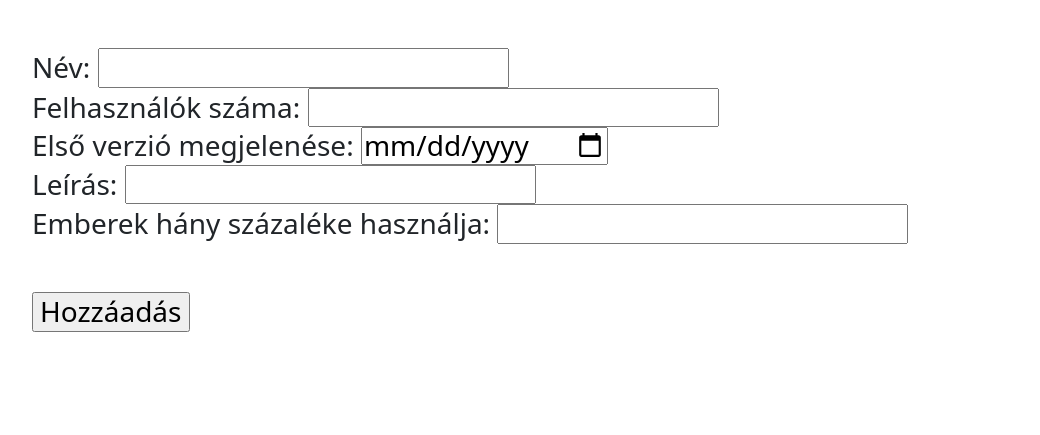
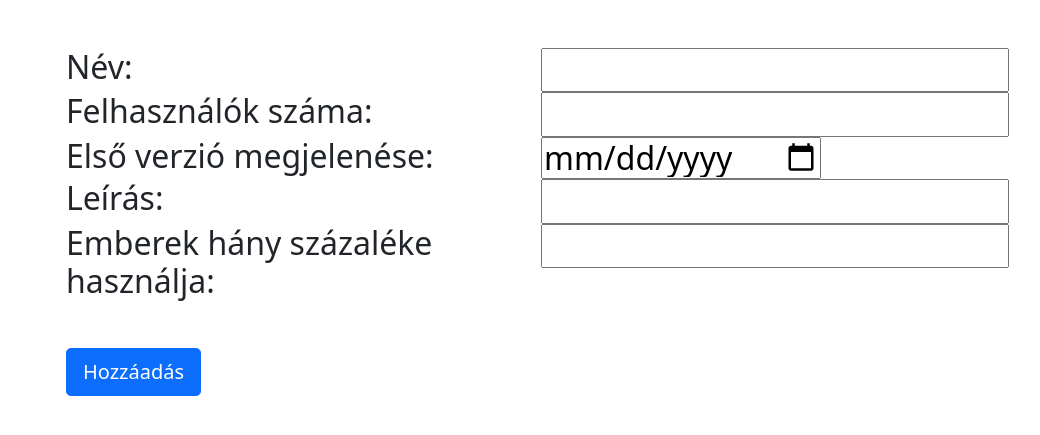
Before and after one commit to kilianmarcell/OP_Rendszerek, a PHP site: page / in a window 1280 px wide. Shown: the top 435 px of the page, without its empty margins (16-1056 px from the left). Run offline with PHP 8.4, Linux system fonts and the light colour scheme; data that the repository does not hold is empty.

Commit message:
Bootstrap alkalmazva, szép kinézet megvalósítva

```diff
--- a/index.php
+++ b/index.php
@@ -43,14 +43,53 @@ if ($_SERVER['REQUEST_METHOD'] == 'POST') {
 </head>
 <body>
 
-     <form method="POST" class="m-5 h3">
+     <form method="POST" class="m-5 h2">
 
-          Név: <input type="text" name="nev"><br>
-          Felhasználók száma: <input type="number" name="felhasznalok"><br>
-          Első verzió megjelenése: <input type="date" name="datum"><br>
-          Leírás: <input type="text" name="leiras"><br>
-          Emberek hány százaléke használja: <input type="number" name="szazalek"><br>
-          <input class="mt-5" type="submit" value="Hozzáadás">
+          <div class="container">
+               <div class="row">
+                    <div class="col-sm-5">
+                         Név:
+                    </div>
+                    <div class="col-sm-7">
+                         <input type="text" name="nev"><br>
+                    </div>
+               </div>
+               <div class="row">
+                    <div class="col-sm-5">
+                         Felhasználók száma:
+                    </div>
+                    <div class="col-sm-7">
+                         <input type="number" name="felhasznalok"><br>
+                    </div>
+               </div>
+               <div class="row">
+                    <div class="col-sm-5">
+                         Első verzió megjelenése:
+                    </div>
+                    <div class="col-sm-7">
+                         <input type="date" name="datum"><br>
+                    </div>
+               </div>
+               <div class="row">
+                    <div class="col-sm-5">
+                         Leírás:
+                    </div>
+                    <div class="col-sm-7">
+                         <input type="text" name="leiras"><br>
+                    </div>
+               </div>
+               <div class="row">
+                    <div class="col-sm-5">
+                         Emberek hány százaléke használja:
+                    </div>
+                    <div class="col-sm-7">
+                         <input type="number" name="szazalek"><br>
+                    </div>
+               </div>
+
+               <input class=" btn btn-primary btn-lg mt-5" type="submit" value="Hozzáadás">
+
+          </div>
 
     </form>
 
@@ -60,14 +99,68 @@ if ($_SERVER['REQUEST_METHOD'] == 'POST') {
 
                foreach ($lista as $i) {
 
-                    echo '<div class="h3 mb-5">';
-                    echo 'Operációs rendszer neve: ' . $i -> getNev() . '<br>';
-                    echo 'Felhasználók száma: ' . $i -> getFelhasznalok() . '<br>';
-                    echo 'Első verzió megjelenése: ' . $i -> getDatum() -> format('Y-m-d') . '<br>';
-                    echo 'Leírás: ' . $i -> getLeiras() . '<br>';
-                    echo 'Emberek hány százaléke használja: ' . $i -> getSzazalek() . '%<br>';
-                    echo '<form method="POST"><button name="torles" value="' . $i -> getId() . '">Törlés</button></form>';
-                    echo '<a href="szerkesztes.php?id=' . $i -> getId() . '"><button>Szerkesztés</button></a>';
+                    echo '<div class="container h3 mb-5">';
+
+                         echo '<div class="row mb-2">';
+                              echo '<div class="col-5">';
+                                   echo 'Operációs rendszer neve: ';
+                              echo '</div>';
+
+                              echo '<div class="col-7">';
+                                   echo $i -> getNev() . '<br>';
+                              echo '</div>';
+                         echo '</div>';
+
+                         echo '<div class="row mb-2">';
+                              echo '<div class="col-5">';
+                                   echo 'Felhasználók száma: ';
+                              echo '</div>';
+
+                              echo '<div class="col-7">';
+                                   echo $i -> getFelhasznalok() . '<br>';;
+                              echo '</div>';
+                         echo '</div>';
+
+
+                         echo '<div class="row mb-2">';
+                              echo '<div class="col-5">';
+                                   echo 'Első verzió megjelenése: ';
+                              echo '</div>';
+
+                              echo '<div class="col-7">';
+                                   echo $i -> getDatum() -> format('Y-m-d') . '<br>';
+                              echo '</div>';
+                         echo '</div>';
+
+                         echo '<div class="row mb-2">';
+                              echo '<div class="col-5">';
+                                   echo 'Leírás: ';
+                              echo '</div>';
+
+                              echo '<div class="col-7">';
+                                   echo $i -> getLeiras() . '<br>';
+                              echo '</div>';
+                         echo '</div>';
+
+                         echo '<div class="row mb-3">';
+                              echo '<div class="col-5">';
+                                   echo 'Emberek hány százaléke használja: ';
+                              echo '</div>';
+
+                              echo '<div class="col-7">';
+                                   echo $i -> getSzazalek() . '%<br>';
+                              echo '</div>';
+                         echo '</div>';
+
+                         echo '<div class="row col-5 mb-5">';
+                              echo '<div class="col-5">';
+                                   echo '<form method="POST"><button class="btn btn-danger btn-lg" name="torles" value="' . $i -> getId() . '">Törlés</button></form>';
+                              echo '</div>';
+
+                              echo '<div class="col-7">';
+                                   echo '<a href="szerkesztes.php?id=' . $i -> getId() . '"><button class="btn btn-secondary btn-lg">Szerkesztés</button></a>';
+                              echo '</div>';
+                         echo '</div>';
                     echo '</div>';
 
                }
```
Also changed, not shown: szerkesztes.php (+63 -4 lines).
